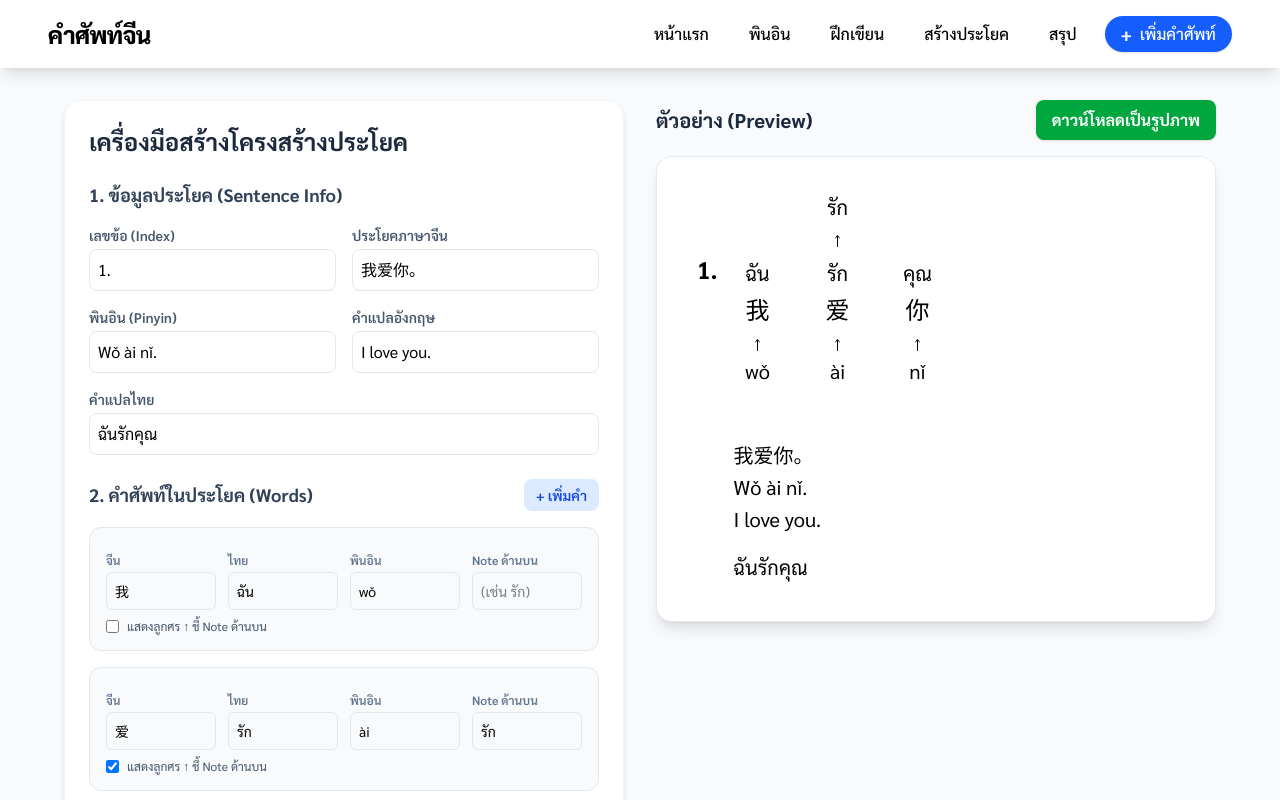
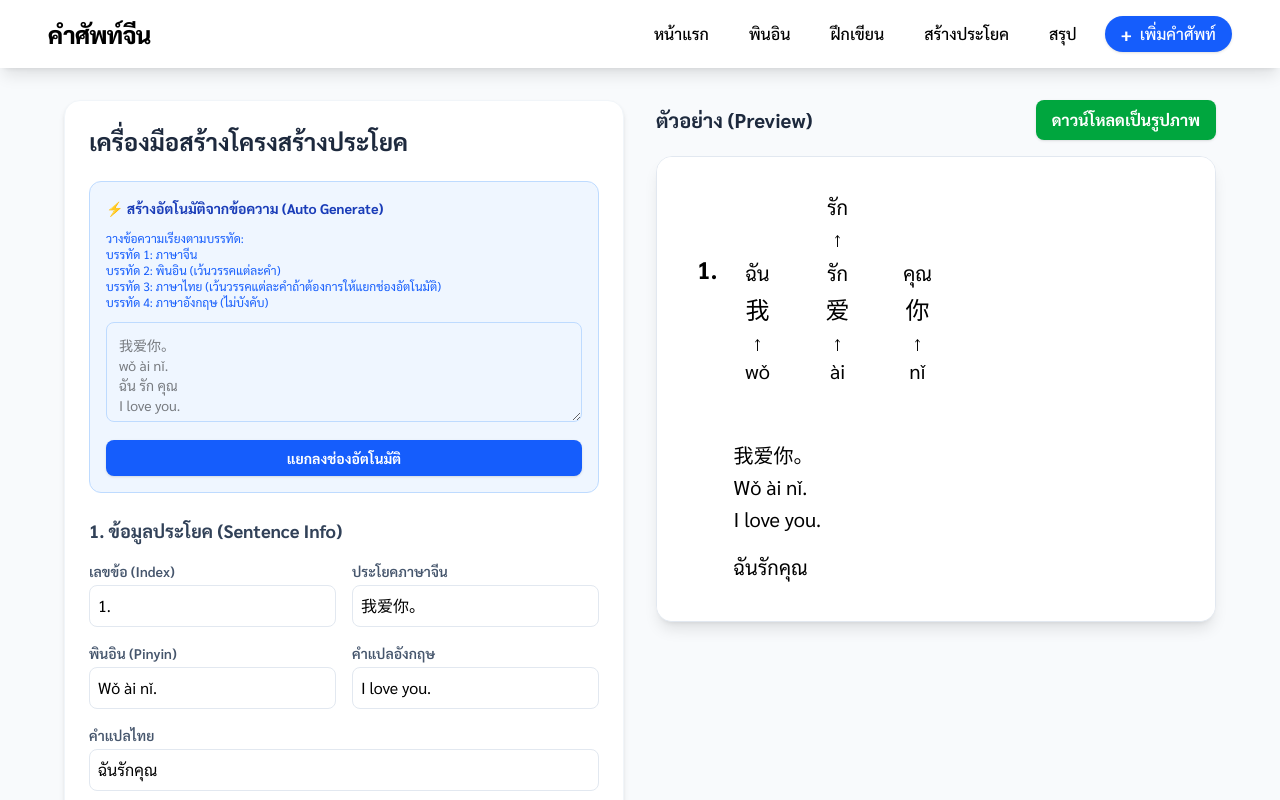
Before and after one commit to oven-ttta/chinese-app, a Next.js app: page /sentence-breakdown in a window 1280 px wide. Shown: the top 800 px of the page. Built offline with nearby package versions, Linux system fonts and the light colour scheme.

Commit message:
feat: add quick input for auto generation

```diff
--- a/src/app/sentence-breakdown/page.js
+++ b/src/app/sentence-breakdown/page.js
@@ -61,6 +61,45 @@ export default function SentenceBreakdown() {
     }
   };
 
+  const [quickInput, setQuickInput] = useState("");
+
+  const handleQuickGenerate = () => {
+    const lines = quickInput.split('\n').map(line => line.trim()).filter(Boolean);
+    if (lines.length === 0) return;
+
+    const newHanzi = lines[0] || "";
+    const newPinyin = lines[1] || "";
+    const newThai = lines[2] || "";
+    const newEnglish = lines[3] || "";
+
+    setSentence(prev => ({
+      ...prev,
+      hanzi: newHanzi,
+      pinyin: newPinyin,
+      thai: newThai,
+      english: newEnglish
+    }));
+
+    const hanziChars = Array.from(newHanzi).filter(char => !/[。，？！,.?!]/.test(char));
+    const pinyinWords = newPinyin.split(/\s+/).map(p => p.replace(/[。，？！,.?!]/g, '')).filter(Boolean);
+
+    // If Thai is separated by spaces, try to map it
+    const thaiWords = newThai.includes(' ') ? newThai.split(/\s+/).filter(Boolean) : [];
+
+    const newBlocks = hanziChars.map((char, index) => ({
+      id: Date.now() + index,
+      hanzi: char,
+      pinyin: pinyinWords[index] || "",
+      thai: thaiWords[index] || "",
+      topNote: "",
+      showTopArrow: false
+    }));
+
+    if (newBlocks.length > 0) {
+      setBlocks(newBlocks);
+    }
+  };
+
   return (
     <main className="flex-1 min-h-screen bg-slate-50 py-8 px-4 md:px-8">
       <div className="max-w-6xl mx-auto grid grid-cols-1 lg:grid-cols-2 gap-8">
@@ -68,6 +107,30 @@ export default function SentenceBreakdown() {
         {/* Left Column: Editor */}
         <div className="bg-white p-6 rounded-2xl shadow-md border border-slate-100 flex flex-col gap-6">
           <h1 className="text-2xl font-bold text-slate-800">เครื่องมือสร้างโครงสร้างประโยค</h1>
+
+          {/* Quick Input Section */}
+          <div className="bg-blue-50 border border-blue-200 p-4 rounded-xl space-y-3">
+            <h2 className="text-sm font-bold text-blue-800">⚡ สร้างอัตโนมัติจากข้อความ (Auto Generate)</h2>
+            <p className="text-xs text-blue-600">
+              วางข้อความเรียงตามบรรทัด:<br/>
+              บรรทัด 1: ภาษาจีน<br/>
+              บรรทัด 2: พินอิน (เว้นวรรคแต่ละคำ)<br/>
+              บรรทัด 3: ภาษาไทย (เว้นวรรคแต่ละคำถ้าต้องการให้แยกช่องอัตโนมัติ)<br/>
+              บรรทัด 4: ภาษาอังกฤษ (ไม่บังคับ)
+            </p>
+            <textarea
+              value={quickInput}
+              onChange={(e) => setQuickInput(e.target.value)}
+              placeholder="我爱你。&#10;wǒ ài nǐ.&#10;ฉัน รัก คุณ&#10;I love you."
+              className="w-full p-3 border border-blue-200 rounded-lg focus:ring-2 focus:ring-blue-500 min-h-[100px] text-sm"
+            />
+            <button
+              onClick={handleQuickGenerate}
+              className="w-full bg-blue-600 hover:bg-blue-700 text-white font-bold py-2 px-4 rounded-lg transition-colors text-sm shadow-sm"
+            >
+              แยกลงช่องอัตโนมัติ
+            </button>
+          </div>
 
           <div className="space-y-4">
             <h2 className="text-lg font-bold text-slate-700">1. ข้อมูลประโยค (Sentence Info)</h2>
```
